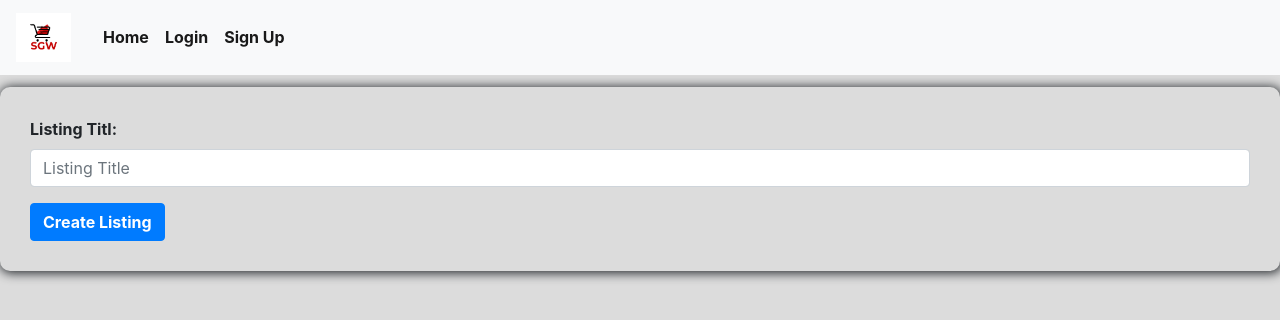
After one commit to melvilleng/bnsmarketplace, a Flask app: a page that uses buynsell/templates/base.template.html in a window 1280 px wide. The commit adds this page. Shown: the top 320 px of the page. Run offline with Flask 2, Linux system fonts and the light colour scheme; some libraries are stand-ins or nearby versions; some web fonts are replaced.

Commit message:
added creating review to review page

```diff
--- a/buynsell/app.py
+++ b/buynsell/app.py
@@ -188,12 +188,12 @@ def review(username):
         })
     return render_template('review.template.html', all_review=all_review)
 
-@app.route('/create_review/<username>')
-def review_product(username):
-    return render_template('create_review.template.html')
+@app.route('/create_buyerreview/<username>')
+def review_buyerproduct(username):
+    return render_template('create_buyerreview.template.html')
 
-@app.route('/create_review/<username>', methods=["POST"])
-def create_review(username):
+@app.route('/create_buyerreview/<username>', methods=["POST"])
+def create_buyerreview(username):
 
     client[DB_NAME].user.update({
         'username': username
@@ -206,7 +206,27 @@ def create_review(username):
             }
 
     })
-    return 'review added'
+    return redirect(url_for('review',username=username))
+
+@app.route('/create_sellerreview/<username>')
+def review_sellerproduct(username):
+    return render_template('create_sellerreview.template.html')
+
+@app.route('/create_sellerreview/<username>', methods=["POST"])
+def create_sellerreview(username):
+
+    client[DB_NAME].user.update({
+        'username': username
+    },{
+        '$push':{
+            'sellerreview':{
+                '$each': [request.form.get('sellerreview')],
+
+            }
+            }
+
+    })
+    return redirect(url_for('review',username=username))
 
 
 
--- a/buynsell/templates/base.template.html
+++ b/buynsell/templates/base.template.html
@@ -56,12 +56,6 @@
                 {%endif%}
 				</ul>
 
-				<form class="form-inline">
-					<input class="form-control mr-sm-2" type="search" placeholder="Search" aria-label="Search">
-					<button type="submit">Search</button>
-				</form>
-
-
 			</div>
 	</nav>
 	<!--Navbar End-->
--- /dev/null
+++ b/buynsell/templates/create_sellerreview.template.html
@@ -0,0 +1,25 @@
+<!doctype html>
+{% extends "base.template.html"%}
+{%block content%}
+
+
+
+            <form class="form-container" method="POST">
+
+                 <div class="form-group">
+                <label><b>Listing Titl: </b></label>
+                <input type="text" class="form-control" name="sellerreview" placeholder="Listing Title"/>
+                </div>
+
+                <button type="submit" class="btn btn-primary"><b>Create Listing</b></button>
+
+
+
+
+
+                    </form>
+
+
+
+
+{%endblock%}
--- a/buynsell/templates/review.template.html
+++ b/buynsell/templates/review.template.html
@@ -12,6 +12,7 @@
 
 	<!--Start of Card-->
 	<section>
+    <a type="button" class="btn btn-primary" href="{{url_for('create_buyerreview',username=all_review.username)}}"><b>Buyer Review</b></a>
     <h1>Buyer Review</h1>
 		<div class="container-fluid">
 
@@ -31,7 +32,7 @@
 				{%endfor%}
 			</div>
 		</div>
-
+    <a type="button" class="btn btn-primary" href="{{url_for('create_sellerreview',username=all_review.username)}}"><b>Seller Review</b></a>
         <h1>Seller Review</h1>
 		<div class="container-fluid">
 
@@ -41,7 +42,7 @@
 					<div class="card-body">
 						<h3 class="card-title"><b>Seller Review</b></h3>
 						<h6 class="card-text">
-                         <h4>${{r}}</h4>
+                         <h4>{{r}}</h4>
 
 
 						</h6>
```
Also changed, not shown: buynsell/templates/create_buyerreview.template.html (renamed from buynsell/templates/create_review.template.html).
